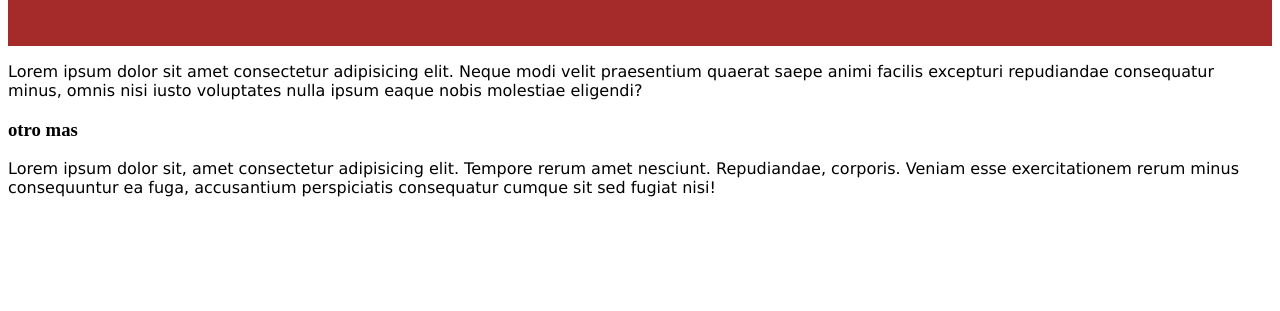
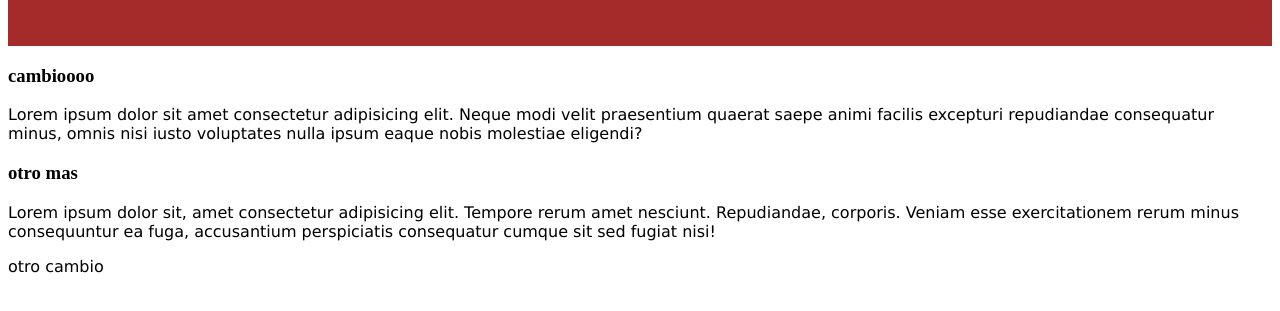
Before and after one commit to felGutierrez/semana3, a plain HTML site: page index.html in a window 1280 px wide. Shown: the part 267-578 px from the top of the page. Drawn offline with Linux system fonts and the light colour scheme.

Commit message:
modificado index

```diff
--- a/index.html
+++ b/index.html
@@ -11,15 +11,17 @@
         <h1>Uso de github</h1>
         <h3>usar git.....</h3>
     </div>
-
+    <h3>cambioooo</h3>
     <p> Lorem ipsum dolor sit amet consectetur adipisicing elit.
         Neque modi velit praesentium quaerat saepe animi facilis
         excepturi repudiandae consequatur minus, omnis nisi iusto
         voluptates nulla ipsum eaque nobis molestiae eligendi?</p>
+
     <h3>otro mas</h3>
     <p>Lorem ipsum dolor sit, amet consectetur adipisicing elit.
         Tempore rerum amet nesciunt. Repudiandae, corporis. Veniam
         esse exercitationem rerum minus consequuntur ea fuga,
         accusantium perspiciatis consequatur cumque sit sed fugiat nisi!</p>
+    <p>otro cambio</p>
 </body>
 </html>
```
